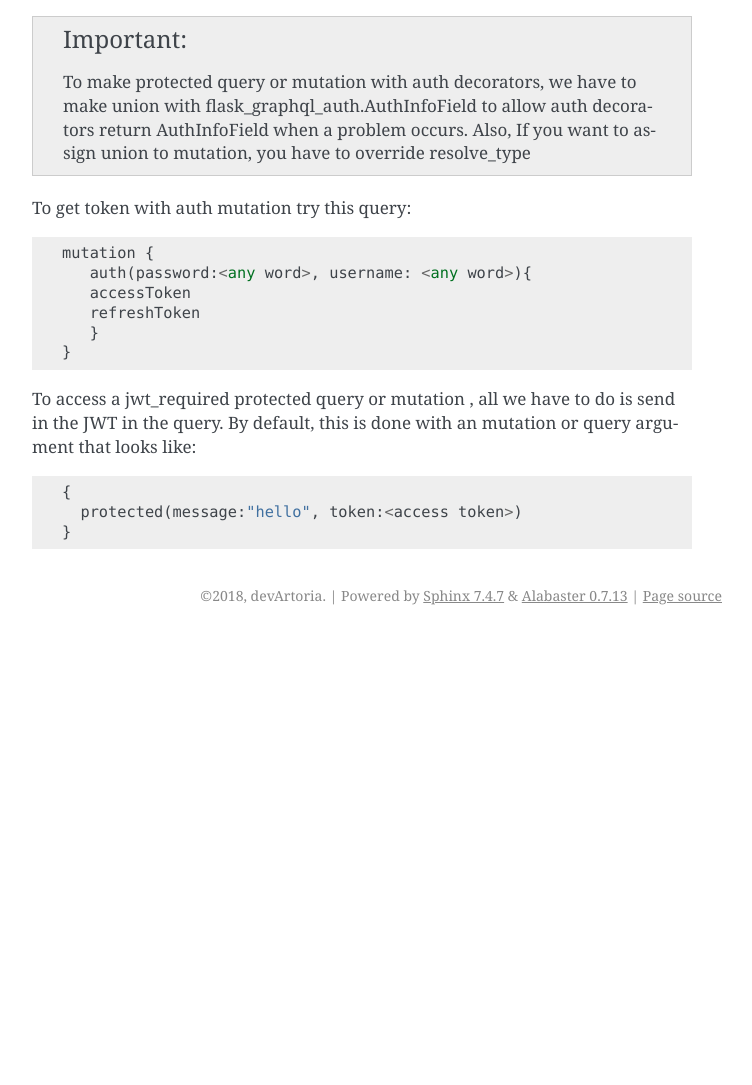
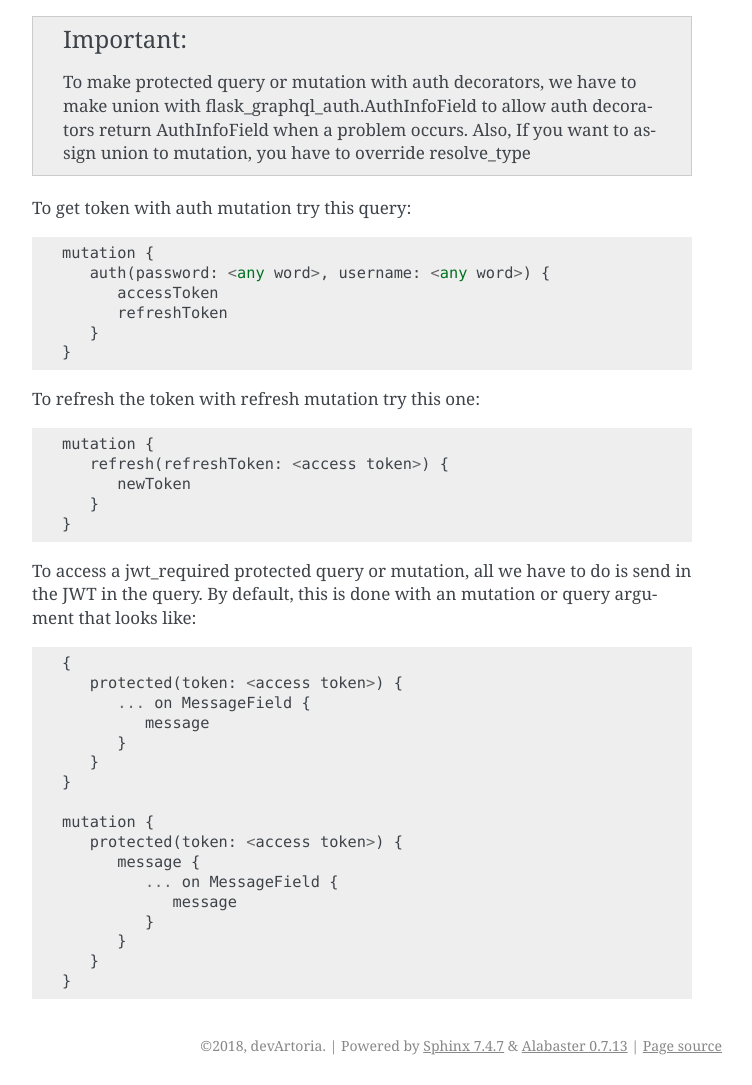
Before and after one commit to rscarrera27/Flask-GraphQL-Auth, a Sphinx documentation site: the page built from docs/basic_usage.rst, in a window 1280 px wide, cut to the strip 200-1285 px from the top of the page. Shown: the whole strip, without its empty margins (388-1140 px from the left). Built offline with Sphinx 7.4.7, drawn with Linux system fonts in a browser that asks for light colours; before the commit the page ends 900 px from its top, so only the background shows below that.

Commit message:
FIX: Basic usage doc

```diff
--- a/docs/basic_usage.rst
+++ b/docs/basic_usage.rst
@@ -10,16 +10,37 @@ Basic Usage
 To get token with auth mutation try this query::
 
    mutation {
-      auth(password:<any word>, username: <any word>){
-      accessToken
-      refreshToken
+      auth(password: <any word>, username: <any word>) {
+         accessToken
+         refreshToken
       }
    }
 
+To refresh the token with refresh mutation try this one::
 
-To access a jwt_required protected query or mutation , all we have to do is send in the JWT in the query.
+   mutation {
+      refresh(refreshToken: <access token>) {
+         newToken
+      }
+   }
+
+To access a jwt_required protected query or mutation, all we have to do is send in the JWT in the query.
 By default, this is done with an mutation or query argument that looks like::
 
    {
-     protected(message:"hello", token:<access token>)
+      protected(token: <access token>) {
+         ... on MessageField {
+            message
+         }
+      }
    }
+
+   mutation {
+      protected(token: <access token>) {
+         message {
+            ... on MessageField {
+               message
+            }
+         }
+      }
+   }
```
